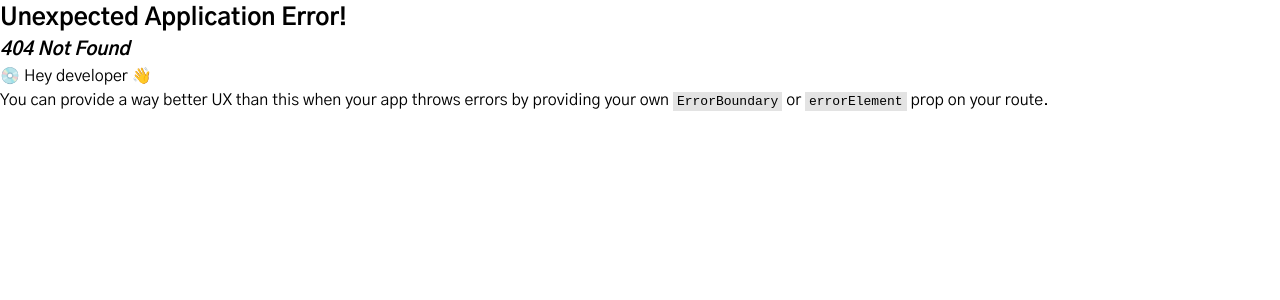
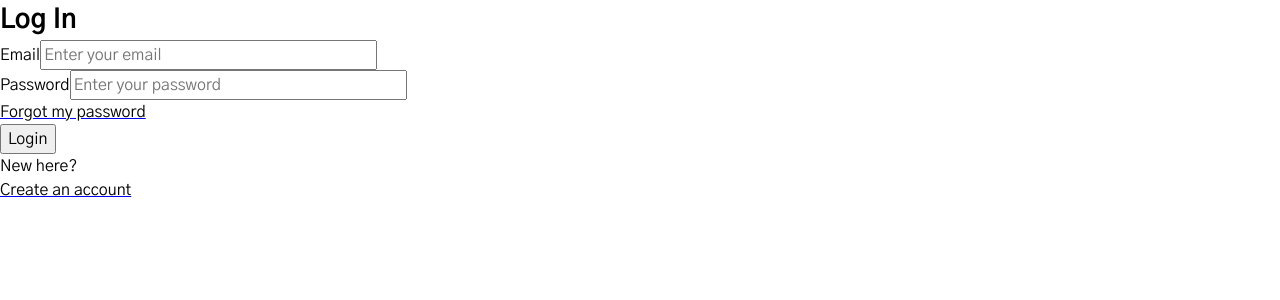
Before and after one commit to zyzmoz/global-player, a React (Create React App) app in the folder frontend/: page /login in a window 1280 px wide. Before the commit this address had no page. Shown: the top 300 px of the page. Built offline with nearby package versions, Linux system fonts and the light colour scheme.

Commit message:
created Login page

```diff
--- a/frontend/src/components/Button/Button.jsx
+++ b/frontend/src/components/Button/Button.jsx
@@ -14,7 +14,7 @@ Button.defaultProps = {
   buttonType: 'button',
   text: '',
   onClick: () => {},
-  disabled: true,
+  disabled: false,
 }
 
 Button.propTypes = {
--- /dev/null
+++ b/frontend/src/components/Login/Login.jsx
@@ -0,0 +1,25 @@
+import { Link } from 'react-router-dom'
+import BodyText from '../BodyText/BodyText'
+import Button from '../Button/Button'
+import Input from '../Input/Input'
+import Headline from '../Headline/Headline'
+
+function Login() {
+  return (
+    <div>
+      <Headline text="Log In" color="black" />
+      <Input id="email" label="Email" type="text" placeholder="Enter your email" />
+      <Input id="password" label="Password" type="text" placeholder="Enter your password" />
+      <Link to="/">
+        <BodyText text="Forgot my password" color="black" />
+      </Link>
+      <Button text="Login" />
+      <BodyText text="New here?" color="black" />
+      <Link to="/">
+        <BodyText text="Create an account" color="black" />
+      </Link>
+    </div>
+  )
+}
+
+export default Login
--- a/frontend/src/index.jsx
+++ b/frontend/src/index.jsx
@@ -5,6 +5,7 @@ import App from './App'
 import Storybook from './storybook/storybook'
 import reportWebVitals from './reportWebVitals'
 import './sass/style.scss'
+import Login from './components/Login/Login'
 
 const router = createBrowserRouter([
   {
@@ -14,6 +15,10 @@ const router = createBrowserRouter([
   {
     path: 'storybook',
     element: <Storybook />,
+  },
+  {
+    path: 'login',
+    element: <Login />,
   },
 ])
 
```
Also changed, not shown: 1 other file (tests, documents, lock files or other folders).
